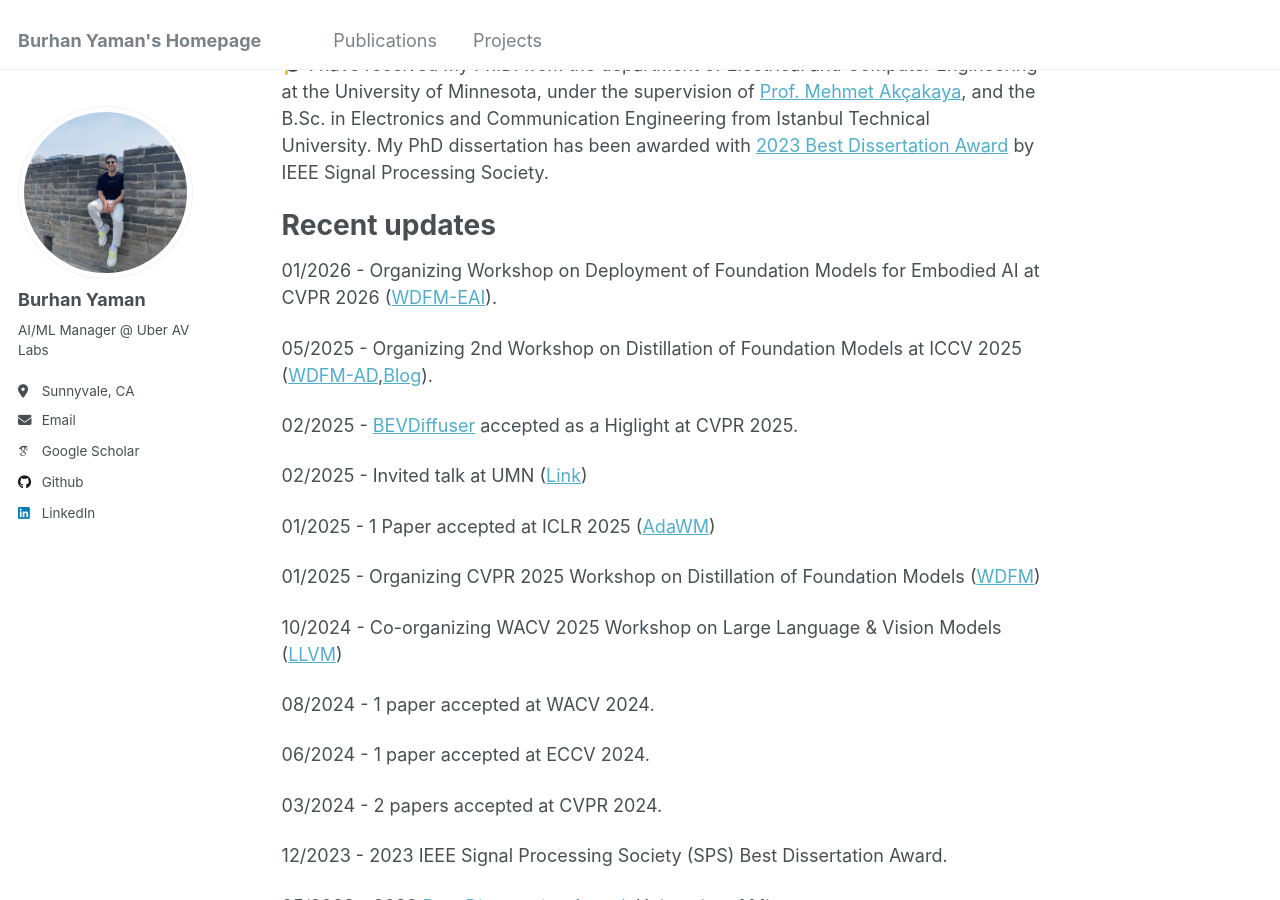
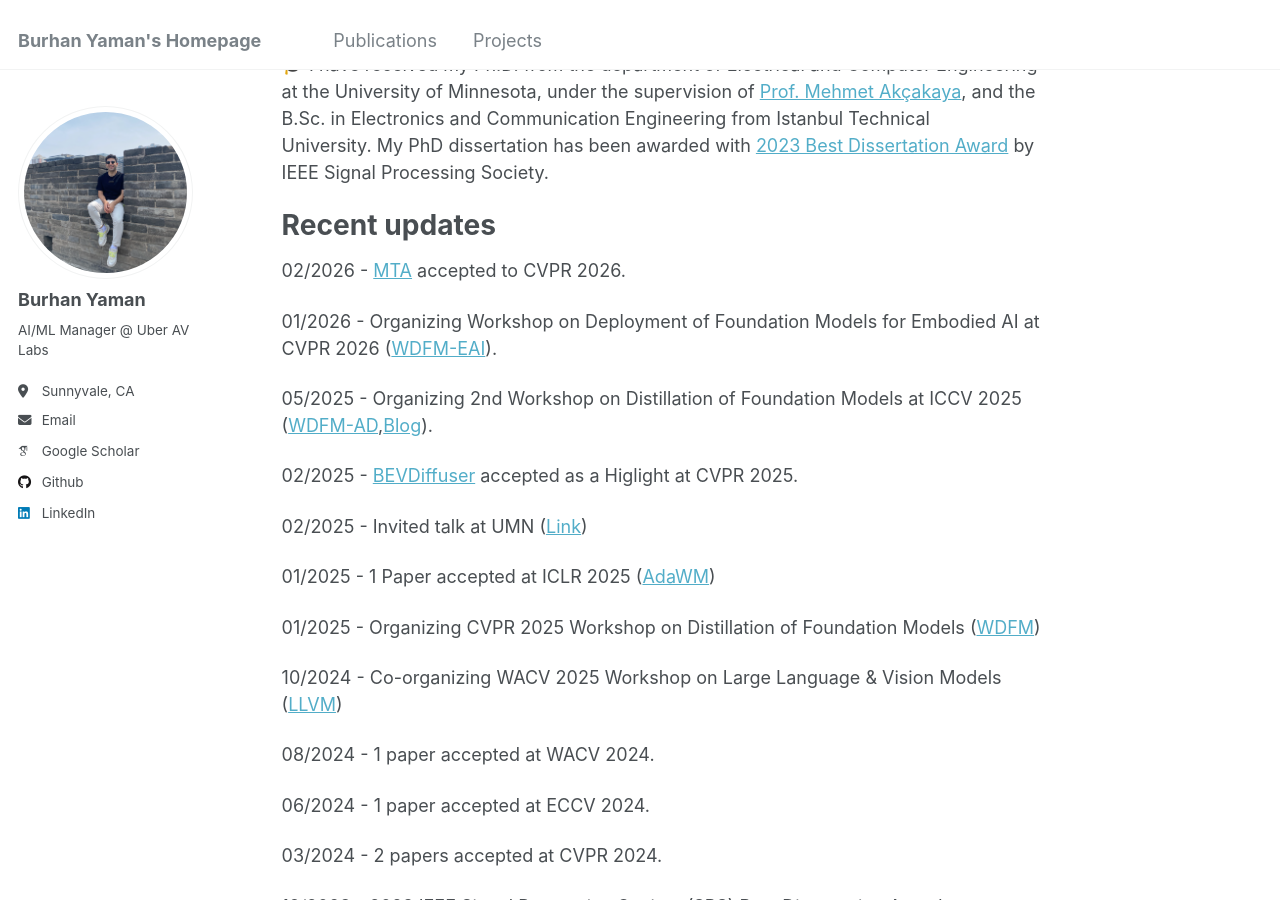
Before and after one commit to byaman14/byaman14.github.io, a Jekyll site: the page built from _pages/about.md, in a window 1280 px wide and 900 px high, scrolled down 333 px. Built offline with Jekyll 4.4.1, drawn with Linux system fonts in a browser that asks for light colours; some web fonts are replaced.

Commit message:
Update about.md

```diff
--- a/_pages/about.md
+++ b/_pages/about.md
@@ -16,6 +16,8 @@ redirect_from:
 
 
 # Recent updates
+02/2026 -	[MTA](https://arxiv.org/pdf/2411.10639v2) accepted to CVPR 2026.
+
 01/2026 -	Organizing  Workshop on Deployment of Foundation Models for Embodied AI at CVPR 2026 ([WDFM-EAI](https://wdfm-eai.github.io/CVPR26/)).
 
 05/2025 -	Organizing 2nd Workshop on Distillation of Foundation Models at ICCV 2025 ([WDFM-AD](https://wdfm-ad.github.io/iccv25),[Blog](https://medium.com/@byaman019/a-peek-into-teslas-autonomous-future-core-tech-revealed-by-vp-ashok-elluswamy-at-iccv-2025-906df7ae95de)).
```
